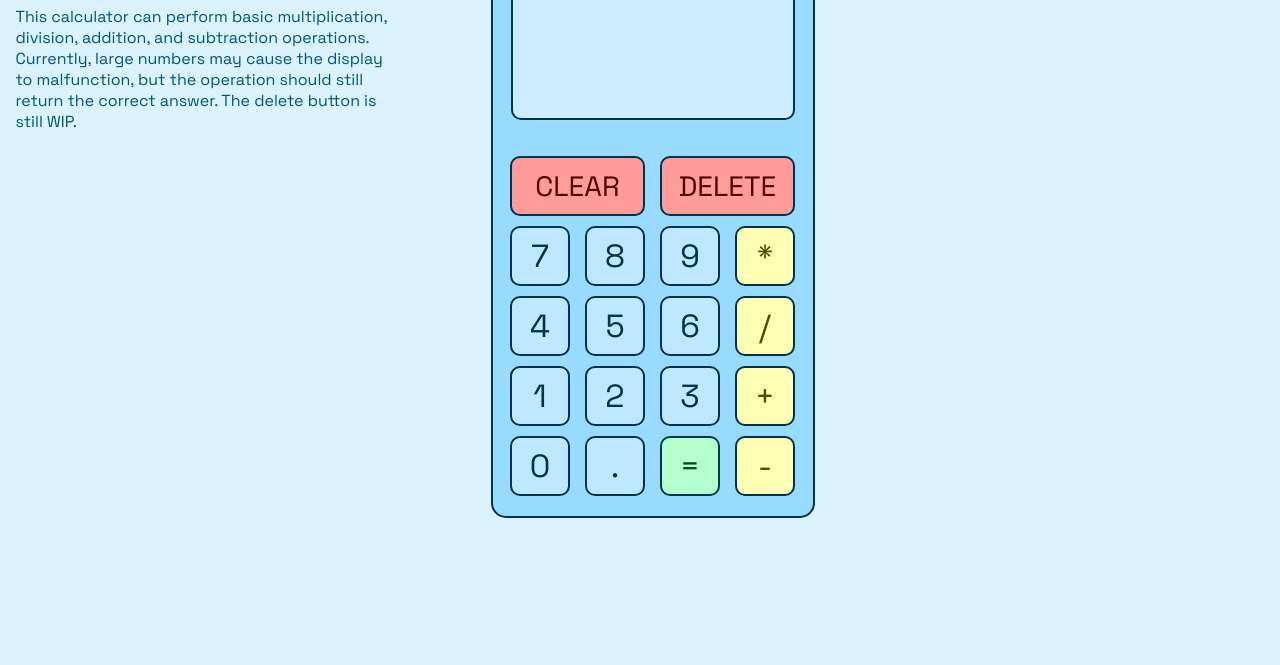
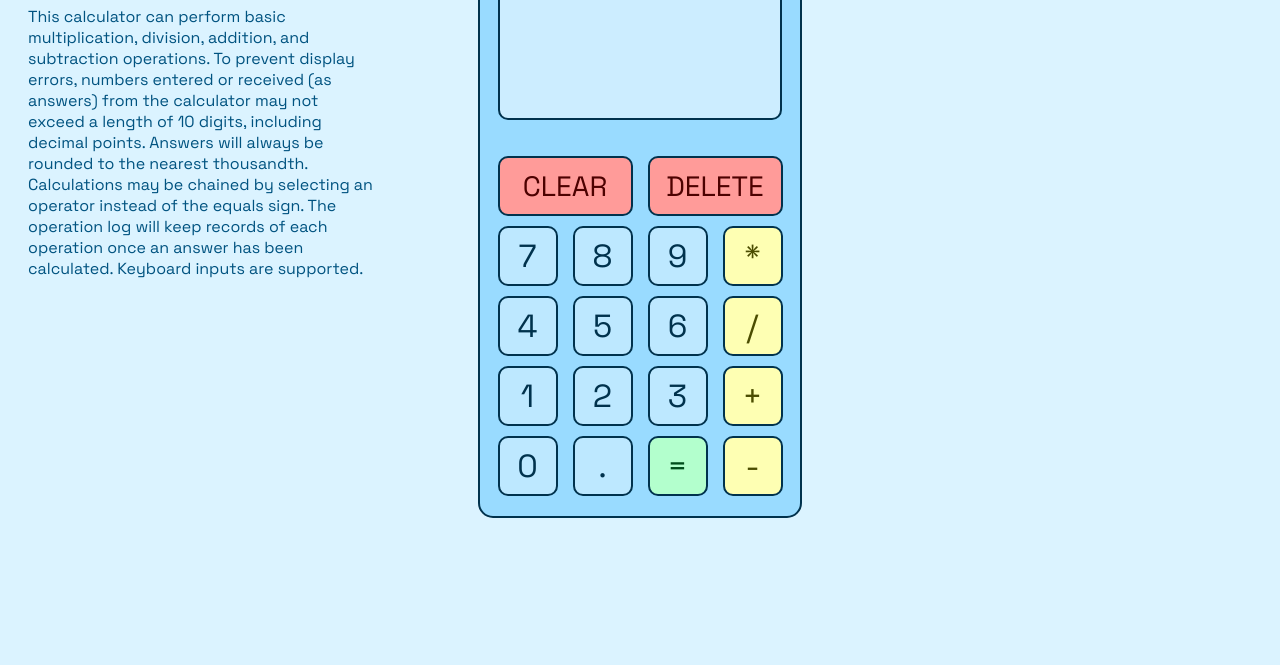
Before and after one commit to lmorgan2398/calculator, a plain HTML site: page index.html in a window 1280 px wide. Shown: the part 135-800 px from the top of the page. Drawn offline with Linux system fonts and the light colour scheme.

Commit message:
Update calculator description and adjust sizing on divs
Updated the description to better explain features to users.
Also reduced the width on the description and title div to fit
all info onto a resized computer screen at the standard 16:9
aspect ratio.

```diff
--- a/index.html
+++ b/index.html
@@ -9,8 +9,10 @@
     <body>
         <div class="title-and-description-container">
             <h1 class="title">Online Calculator</h1>
-            <p class="description">This calculator can perform basic multiplication, division, addition, and subtraction operations. Currently, large
-                numbers may cause the display to malfunction, but the operation should still return the correct answer. The delete button is still WIP.
+            <p class="description">This calculator can perform basic multiplication, division, addition, and subtraction operations. To prevent display errors, numbers entered
+                or received (as answers) from the calculator may not exceed a length of 10 digits, including decimal points. Answers will always be rounded to the nearest thousandth.
+                Calculations may be chained by selecting an operator instead of the equals sign. The operation log will keep records of each operation once an answer has been calculated.
+                Keyboard inputs are supported.
             </p>
         </div>
         <div class="calculator-container">
--- a/style.css
+++ b/style.css
@@ -18,7 +18,7 @@ body {
 }
 
 .title-and-description-container {
-    width: 375px;
+    width: 350px;
 }
 
 .title {
```
